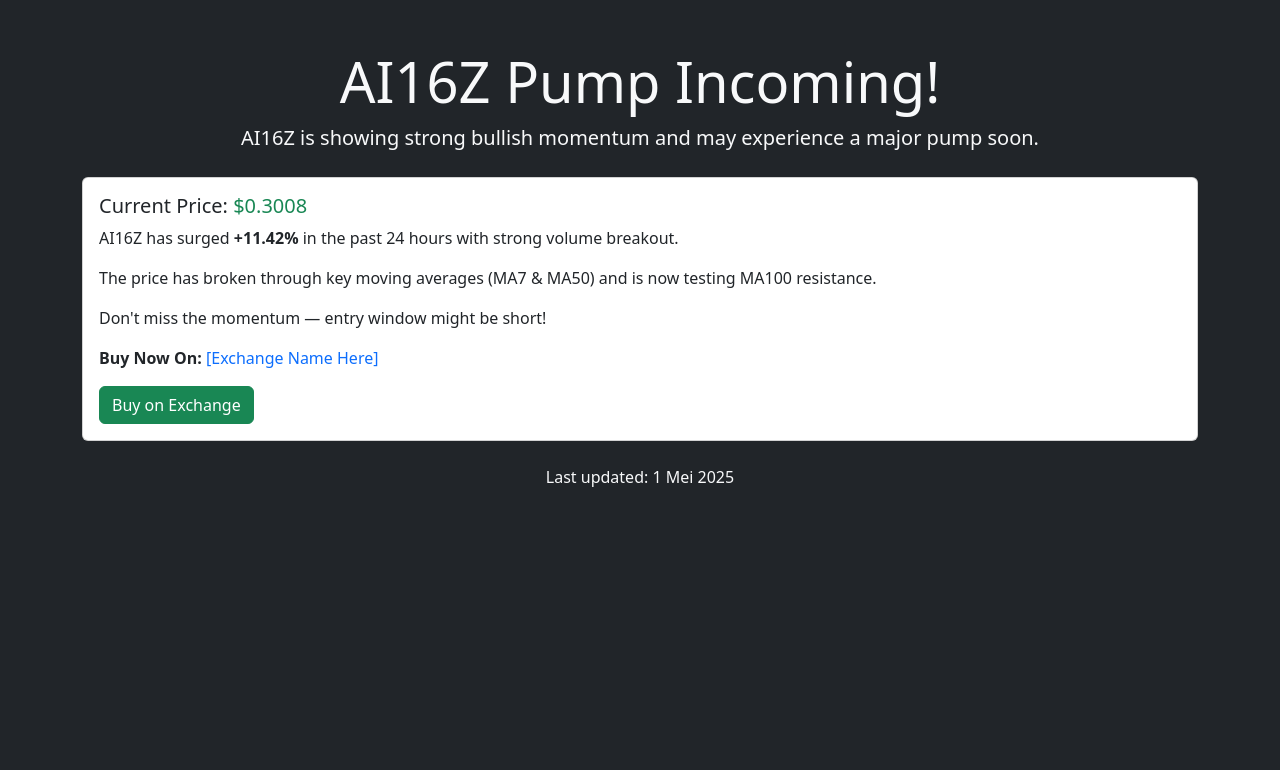
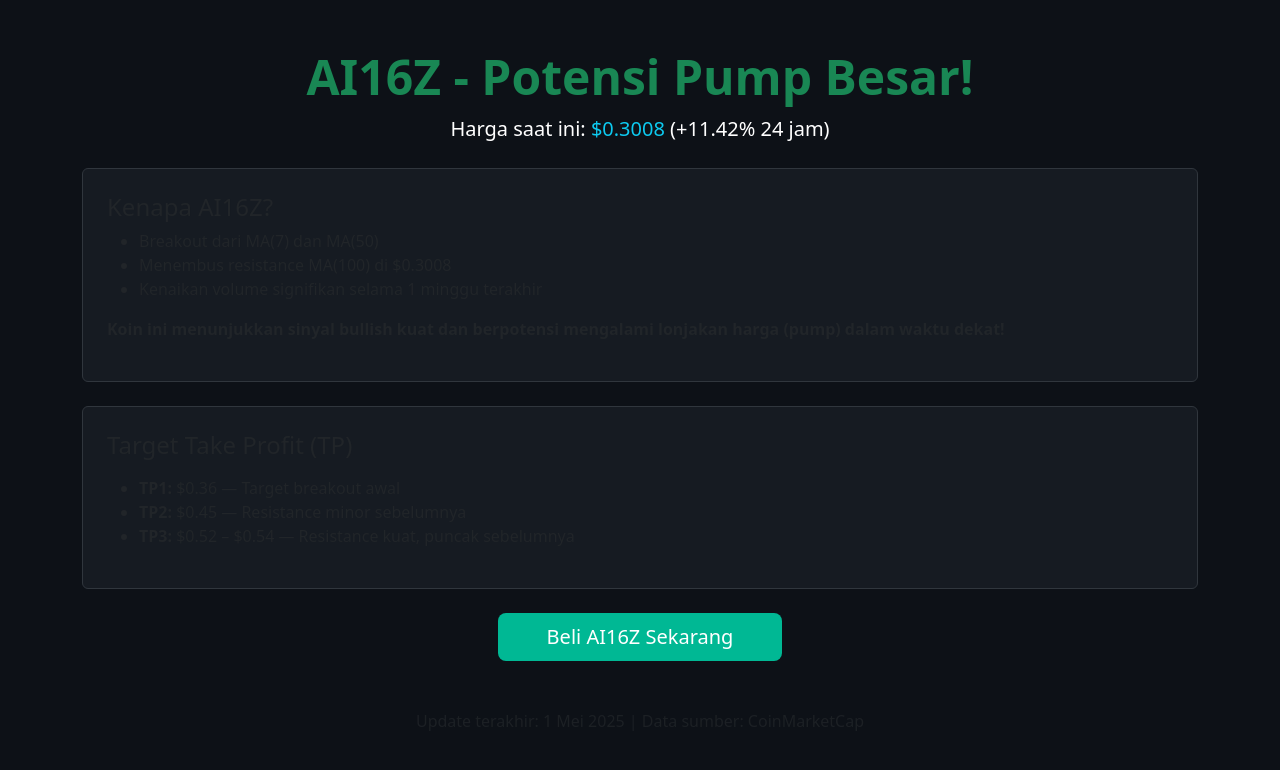
Before and after one commit to markettradingidr/markettradingidr.github.io, a plain HTML site: page pump-coin-may.html in a window 1280 px wide. Drawn offline with nearby package versions, Linux system fonts and the light colour scheme.

Commit message:
Update pump-coin-may.html

```diff
--- a/pump-coin-may.html
+++ b/pump-coin-may.html
@@ -1,34 +1,48 @@
 <!DOCTYPE html>
-<html lang="en">
+<html lang="id">
 <head>
   <meta charset="UTF-8">
   <meta name="viewport" content="width=device-width, initial-scale=1">
   <title>AI16Z Pump Alert</title>
   <link href="https://cdn.jsdelivr.net/npm/bootstrap@5.3.2/dist/css/bootstrap.min.css" rel="stylesheet">
+  <style>
+    body { background-color: #0d1117; color: #ffffff; }
+    .card { background-color: #161b22; border: 1px solid #30363d; }
+    .btn-custom { background-color: #00b894; color: white; }
+    .btn-custom:hover { background-color: #019875; }
+  </style>
 </head>
-<body class="bg-dark text-light">
-
+<body>
   <div class="container py-5">
-    <div class="text-center">
-      <h1 class="display-4">AI16Z Pump Incoming!</h1>
-      <p class="lead">AI16Z is showing strong bullish momentum and may experience a major pump soon.</p>
+    <div class="text-center mb-4">
+      <h1 class="display-5 fw-bold text-success">AI16Z - Potensi Pump Besar!</h1>
+      <p class="lead">Harga saat ini: <span class="text-info">$0.3008</span> (+11.42% 24 jam)</p>
     </div>
 
-    <div class="card text-dark mt-4">
-      <div class="card-body">
-        <h5 class="card-title">Current Price: <span class="text-success">$0.3008</span></h5>
-        <p class="card-text">AI16Z has surged <strong>+11.42%</strong> in the past 24 hours with strong volume breakout.</p>
-        <p class="card-text">The price has broken through key moving averages (MA7 & MA50) and is now testing MA100 resistance.</p>
-        <p class="card-text">Don't miss the momentum — entry window might be short!</p>
-        <p><strong>Buy Now On:</strong> <span class="text-primary">[Exchange Name Here]</span></p>
-        <a href="#" class="btn btn-success">Buy on Exchange</a>
-      </div>
+    <div class="card p-4 mb-4">
+      <h4>Kenapa AI16Z?</h4>
+      <ul>
+        <li>Breakout dari MA(7) dan MA(50)</li>
+        <li>Menembus resistance MA(100) di $0.3008</li>
+        <li>Kenaikan volume signifikan selama 1 minggu terakhir</li>
+      </ul>
+      <p><strong>Koin ini menunjukkan sinyal bullish kuat dan berpotensi mengalami lonjakan harga (pump) dalam waktu dekat!</strong></p>
     </div>
 
-    <div class="mt-4 text-center">
-      <p>Last updated: 1 Mei 2025</p>
+    <div class="card p-4 mb-4">
+      <h4 class="mb-3">Target Take Profit (TP)</h4>
+      <ul>
+        <li><strong>TP1:</strong> $0.36 — Target breakout awal</li>
+        <li><strong>TP2:</strong> $0.45 — Resistance minor sebelumnya</li>
+        <li><strong>TP3:</strong> $0.52 – $0.54 — Resistance kuat, puncak sebelumnya</li>
+      </ul>
     </div>
+
+    <div class="text-center mb-5">
+      <a href="https://exe.io/VmfnFP" target="_blank" class="btn btn-custom btn-lg px-5">Beli AI16Z Sekarang</a>
+    </div>
+
+    <p class="text-center text-muted">Update terakhir: 1 Mei 2025 | Data sumber: CoinMarketCap</p>
   </div>
-
 </body>
 </html>
```
